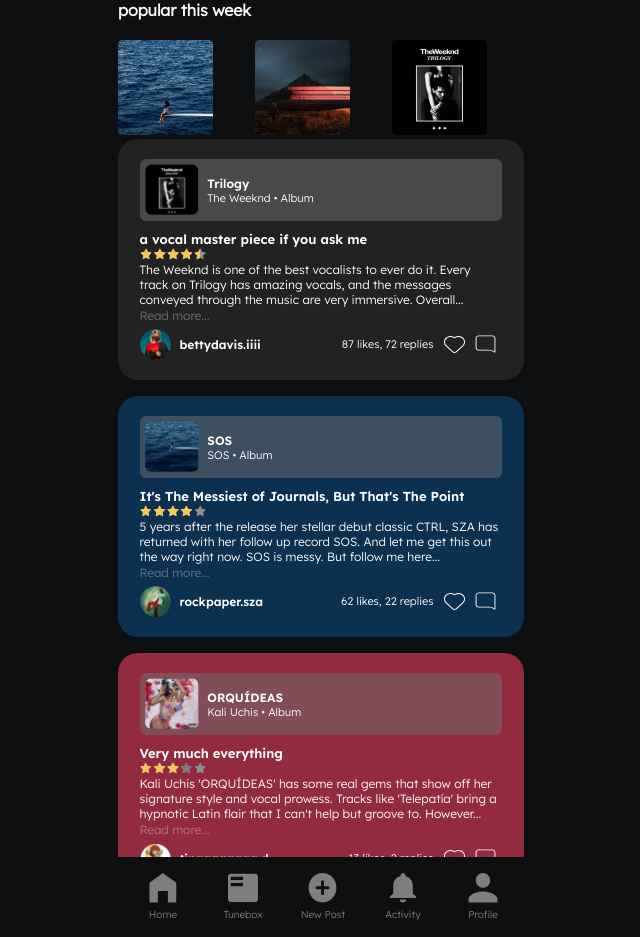
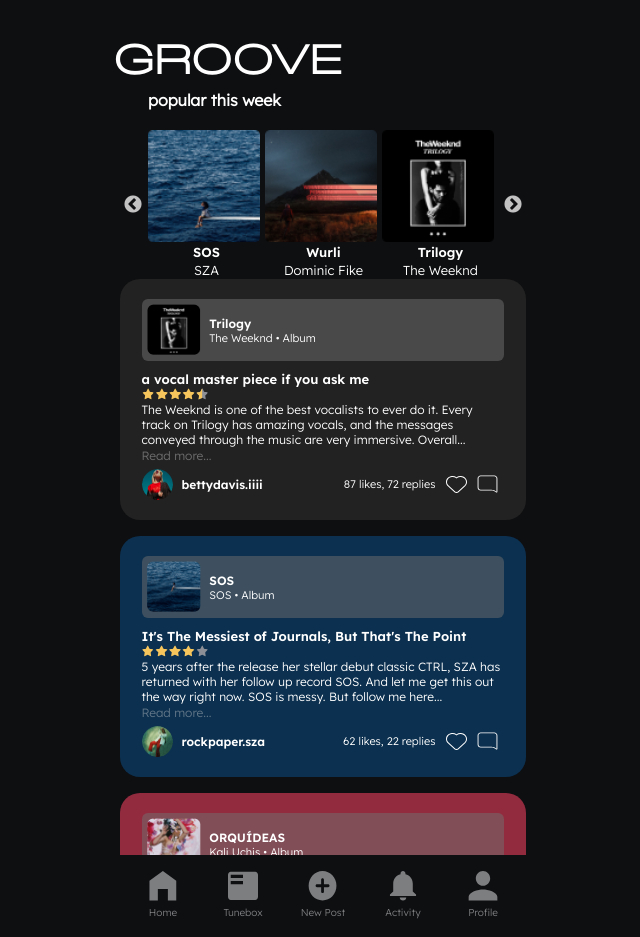
Before and after one commit to tinaduo/groove-music-app, a Next.js app: page /Explore in a window 1280 px wide. Shown: the whole page, without its empty margins (317-957 px from the left). Built offline with nearby package versions, Linux system fonts and the light colour scheme.

Commit message:
home scrolling

```diff
--- a/components/HorizontalScroll/HorizontalScroll.js
+++ b/components/HorizontalScroll/HorizontalScroll.js
@@ -14,12 +14,14 @@ const CarouselComponent = ({ images, name }) => {
   };
 
   return (
-    <div className={styles.test} style={{ maxWidth: '410px', margin: 'auto' }}>
+    <div className={styles.test} style={{ maxWidth: '350px', margin: 'auto', }}>
         <h4>popular this week</h4>
       <Slider {...settings}>
         {images.map((image) => (
           <div className={styles.test2}>
-            <img src={image.src} style={{ width: '95px', height: '95px', color: 'white', gap: '10px'}} />
+            <img src={image.src} style={{ width: '112px', height: '112px', }}/>
+            <div className={styles.subtitle}>{image.subtitle}</div>
+            <div className={styles.artist}>{image.artist}</div>
           </div>
         ))}
       </Slider>
--- a/components/HorizontalScroll/HorizontalScroll.module.css
+++ b/components/HorizontalScroll/HorizontalScroll.module.css
@@ -24,3 +24,24 @@
     margin-bottom: 20px;
     font-family: 'Lexend';
 }
+
+.test2 {
+  display: flex;
+  justify-content: center;
+}
+
+.subtitle {
+  color: var(--groovy-white, #FFF);
+  font-size: 13px;
+  margin-top: 2px;
+  font-family: 'Lexend Semibold';
+  text-align: center;
+}
+
+.artist {
+  color: var(--groovy-white, #FFF);
+  font-size: 13px;
+  margin-top: 2px;
+  font-family: 'Lexend';
+  text-align: center
+}
--- a/pages/Explore.js
+++ b/pages/Explore.js
@@ -11,21 +11,21 @@ export default function Explore() {
   ));
 
   const images = [
-    {src: '/images/sos2.png',
-    name: 'sos'},
-    {src: '/images/wurli2.png'},
-    {src: '/images/trilogy2.png'},
-    {src: '/images/freudian.png'},
-    {src: '/images/youth.png'},
-    {src: '/images/mood.png'}
+    {src: '/images/sos2.png', subtitle: 'SOS', artist: 'SZA'},
+    {src: '/images/wurli2.png', subtitle:'Wurli', artist: 'Dominic Fike'},
+    {src: '/images/trilogy2.png', subtitle: 'Trilogy', artist: 'The Weeknd'},
+    {src: '/images/freudian.png', subtitle: 'Freudian', artist: 'Daniel Caesar'},
+    {src: '/images/youth.png', subtitle: "Youth of Today", artist: 'Musical Youth'},
+    {src: '/images/mood.png', subtitle: "130 Mood: TRBL", artist: 'DEAN'}
   ]
 
   return (
   <>
     <main className={styles.container}>
       <div  className={styles.scroll}>
+      <div className={styles.groove}><h1>GROOVE</h1></div>
         <CarouselComponent images={images} />
-        <div>{postcards}</div>
+        <div className={styles.cards}>{postcards}</div>
       </div>
     </main>
     <NavBar/>
--- a/styles/Explore.module.css
+++ b/styles/Explore.module.css
@@ -1,3 +1,18 @@
+@font-face {
+  font-family: 'Lexend';
+  src: url('/fonts/Lexend-Light.ttf');
+}
+
+@font-face {
+  font-family: 'PP Monument Extended Light';
+  src: url('/fonts/PPMonumentExtended-Light.otf');
+}
+
+@font-face {
+  font-family: 'Lexend Semibold';
+  src: url('/fonts/Lexend-SemiBold.ttf');
+}
+
 .container {
   background: var(--background-black);
   color: #fff;
@@ -9,10 +24,16 @@
   min-height: 766px;
 }
 
+.cards {
+  display: flex;
+  flex-direction: column;
+  align-items: center;
+}
+
 .scroll {
   overflow-y: scroll;
   overflow-x: hidden;
-  height: 857px;
+  height: 855px;
 }
 
 .scroll::-webkit-scrollbar {
@@ -30,3 +51,17 @@
 .scroll:hover::-webkit-scrollbar-thumb {
   background-color: #888;
 }
+
+.groove h1 {
+  font-size: 40px;
+  color: var(--groovy-white);
+  font-family: 'PP Monument Extended Light';
+  padding-top: 30px;
+}
+
+.groove {
+  border: solid var(--background-black) 2px;
+  display: flex;
+  width: 428px;
+  margin-right: -3px;
+}
```
